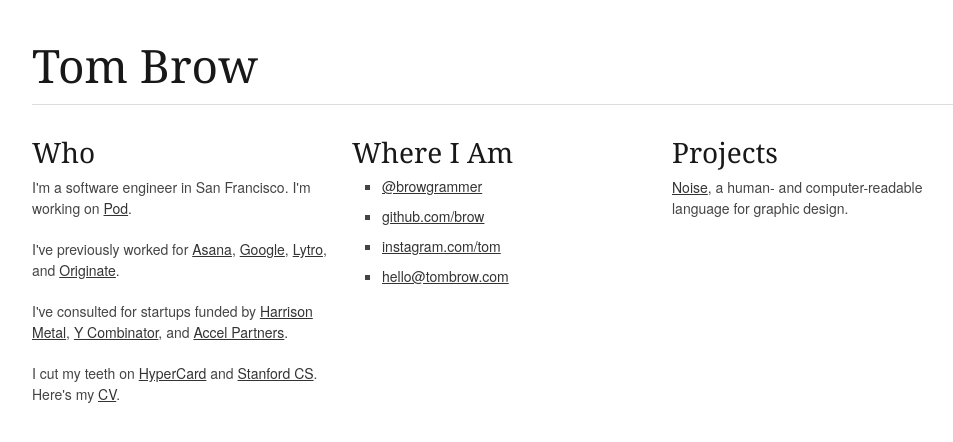
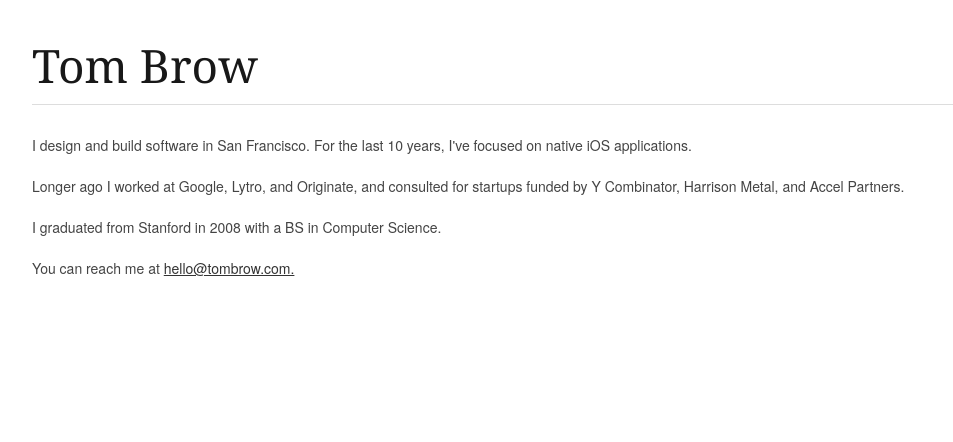
Before and after one commit to brow/rebeccabutler.org, a Jekyll site: the page built from index.html, in a window 1280 px wide. Shown: the top 442 px of the page, without its empty margins (138-1091 px from the left). Built offline with Jekyll 4.4.1, drawn with Linux system fonts in a browser that asks for light colours.

Commit message:
new copy

```diff
--- a/index.html
+++ b/index.html
@@ -8,24 +8,15 @@
     <h1>Tom Brow</h1>
     <hr />
   </div>
-  <div class="one-third column">
-    <h3>Who</h3>
-    <p>I'm a software engineer in San Francisco. I'm working on <a href="http://pod.io">Pod</a>.</p>
-    <p>I've previously worked for <a href="http://asana.com">Asana</a>, <a href="http://google.com">Google</a>, <a href="http://lytro.com">Lytro</a>, and <a href="http://originatelabs.com">Originate</a>.</p>
-    <p>I've consulted for startups funded by <a href="http://harrisonmetal.com">Harrison Metal</a>, <a href="http://ycombinator.com">Y Combinator</a>, and <a href="http://accel.com">Accel Partners</a>.</p>
-    <p>I cut my teeth on <a href="http://hypercard.org/">HyperCard</a> and <a href="http://cs.stanford.edu">Stanford CS</a>. Here's my <a href="/cv">CV</a>.</p>
-  </div>
-  <div class="one-third column">
-    <h3>Where I Am</h3>
-    <ul class="square">
-      <li><a href="http://twitter.com/browgrammer">@browgrammer</a>
-      <li><a href="http://github.com/brow">github.com/brow</a>
-      <li><a href="http://instagram.com/tom">instagram.com/tom</a>
-      <li><a href="mailto:hello@tombrow.com">hello@tombrow.com</a>
-    </ul>
-  </div>
-  <div class="one-third column">
-    <h3>Projects</h3>
-    <p><a href="/noise">Noise</a>, a human- and computer-readable language for graphic design.</p>
+  <div class="sixteen columns">
+    <p>I design and build software in San Francisco. For the last 10 years, I've focused on native iOS applications.</p>
+
+    <p<Previously I led iOS development at Asana, then cofounded Pod.</p>
+
+    <p>Longer ago I worked at Google, Lytro, and Originate, and consulted for startups funded by Y Combinator, Harrison Metal, and Accel Partners.</p>
+
+    <p>I graduated from Stanford in 2008 with a BS in Computer Science.</p>
+
+    <p>You can reach me at <a href="mailto:hello@tombrow.com">hello@tombrow.com.</a></p>
   </div>
 </div>
```
